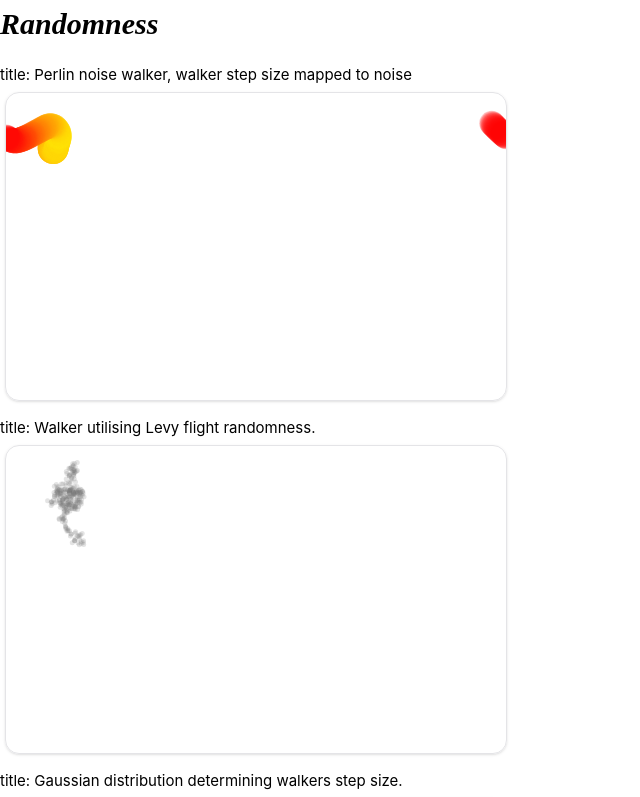
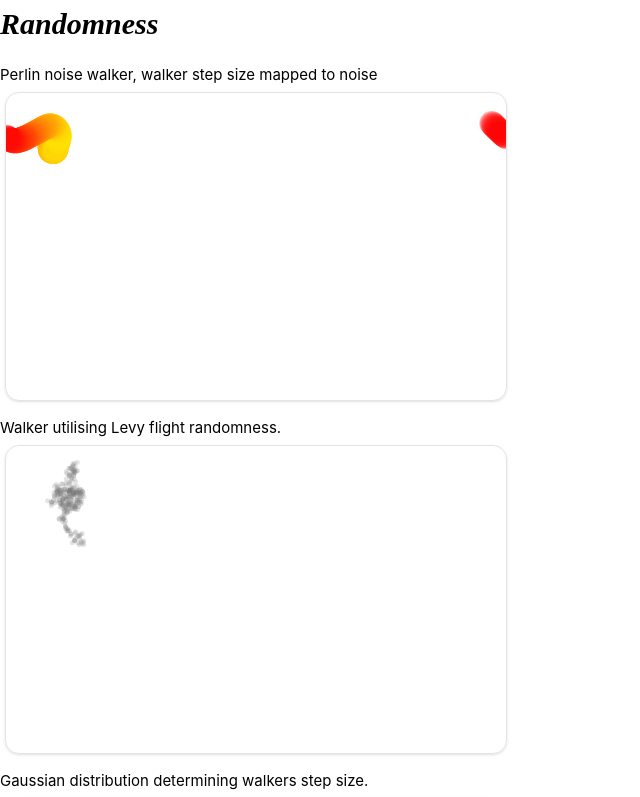
Before and after one commit to Unomars4/abstract, a Vue app: page /randomness in a window 1280 px wide. Shown: the top 797 px of the page, without its empty margins (0-640 px from the left). Built offline with nearby package versions, Linux system fonts and the light colour scheme; a web font is replaced by a local one.

Commit message:
chore: remove title label from sketch

```diff
--- a/src/components/gen-art/sketch.vue
+++ b/src/components/gen-art/sketch.vue
@@ -18,7 +18,7 @@ onMounted(() => {
 </script>
 
 <template>
-  <p>title: {{ sketch.title }}</p>
+  <p>{{ sketch.title }}</p>
   <div
     id="container"
     :ref="containerId"
```
